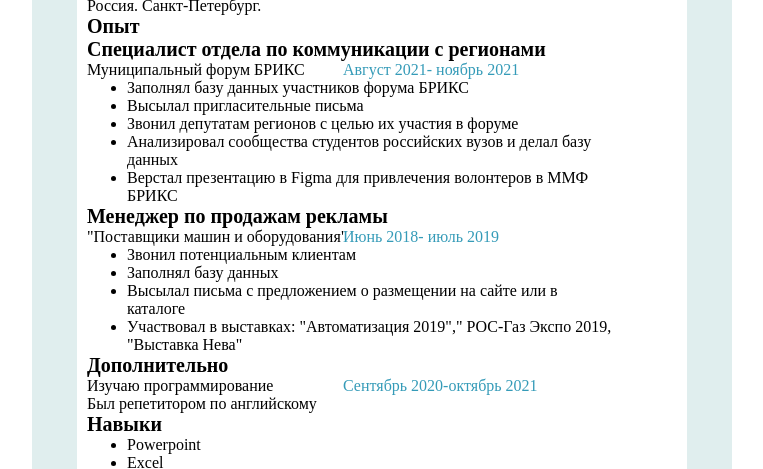
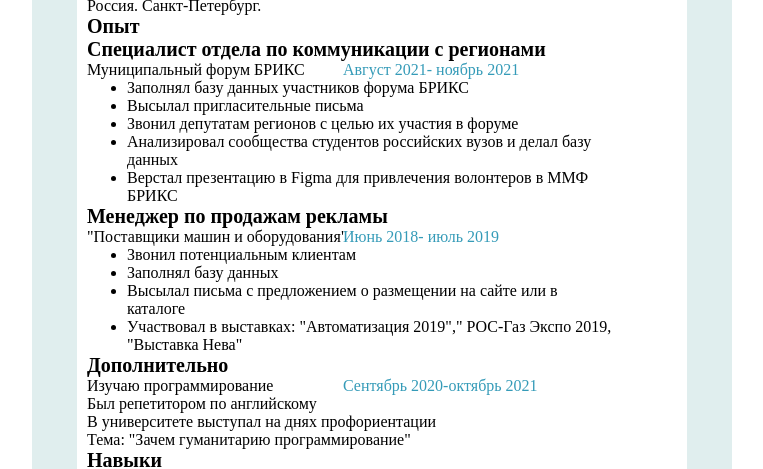
Before and after one commit to Nihaochingiz/CV_PR, a plain HTML site: page index.html in a window 1280 px wide. Shown: the part 288-757 px from the top of the page, without its empty margins (258-1021 px from the left). Drawn offline with Linux system fonts and the light colour scheme.

Commit message:
refactor
add information

```diff
--- a/index.html
+++ b/index.html
@@ -64,6 +64,8 @@
 </header>
 <p>Изучаю программирование</p>
 <p>Был репетитором по английскому</p>
+<p>В университете выступал на днях профориентации</br> Тема: "Зачем гуманитарию программирование"</p>
+
 
 
 
```
